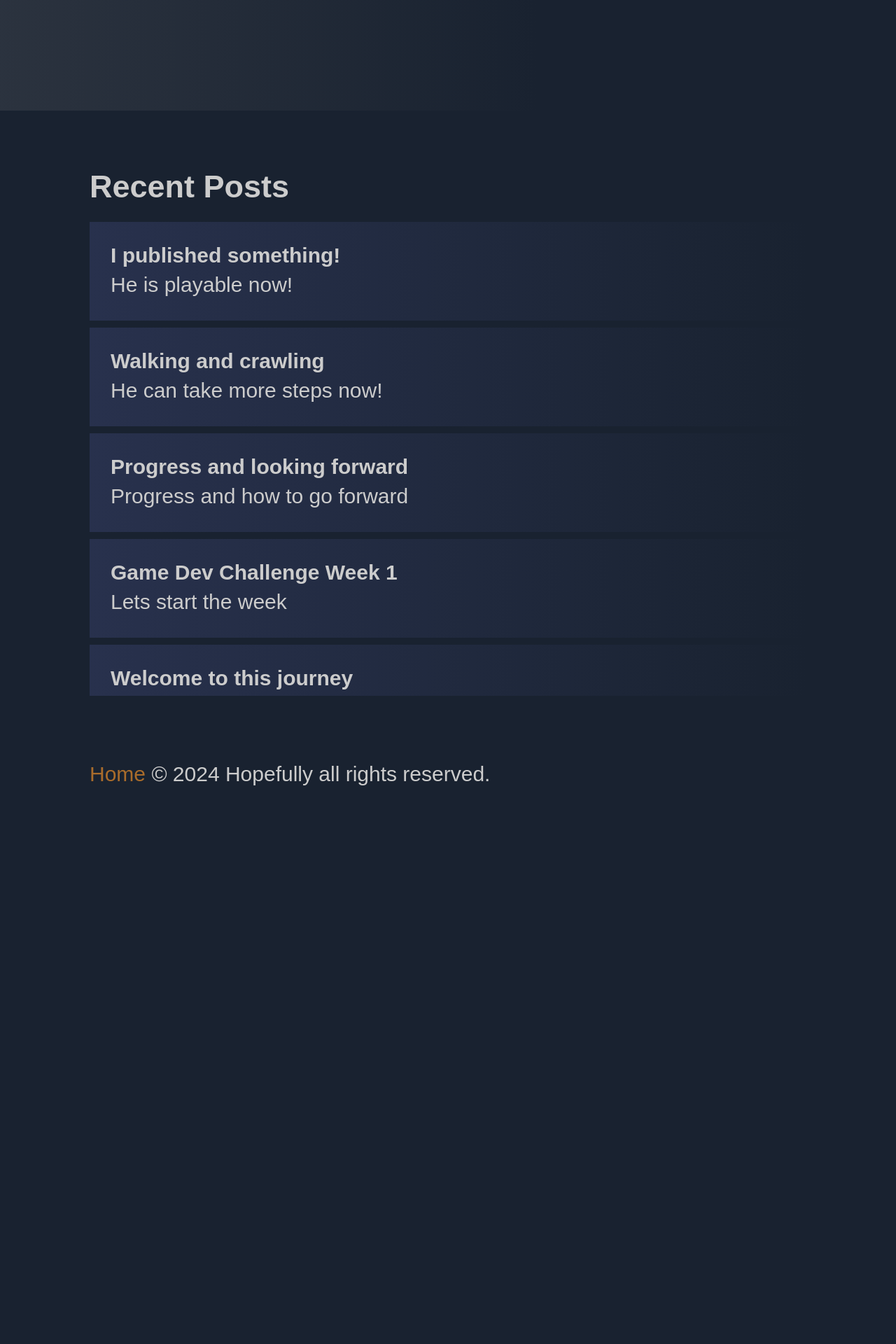
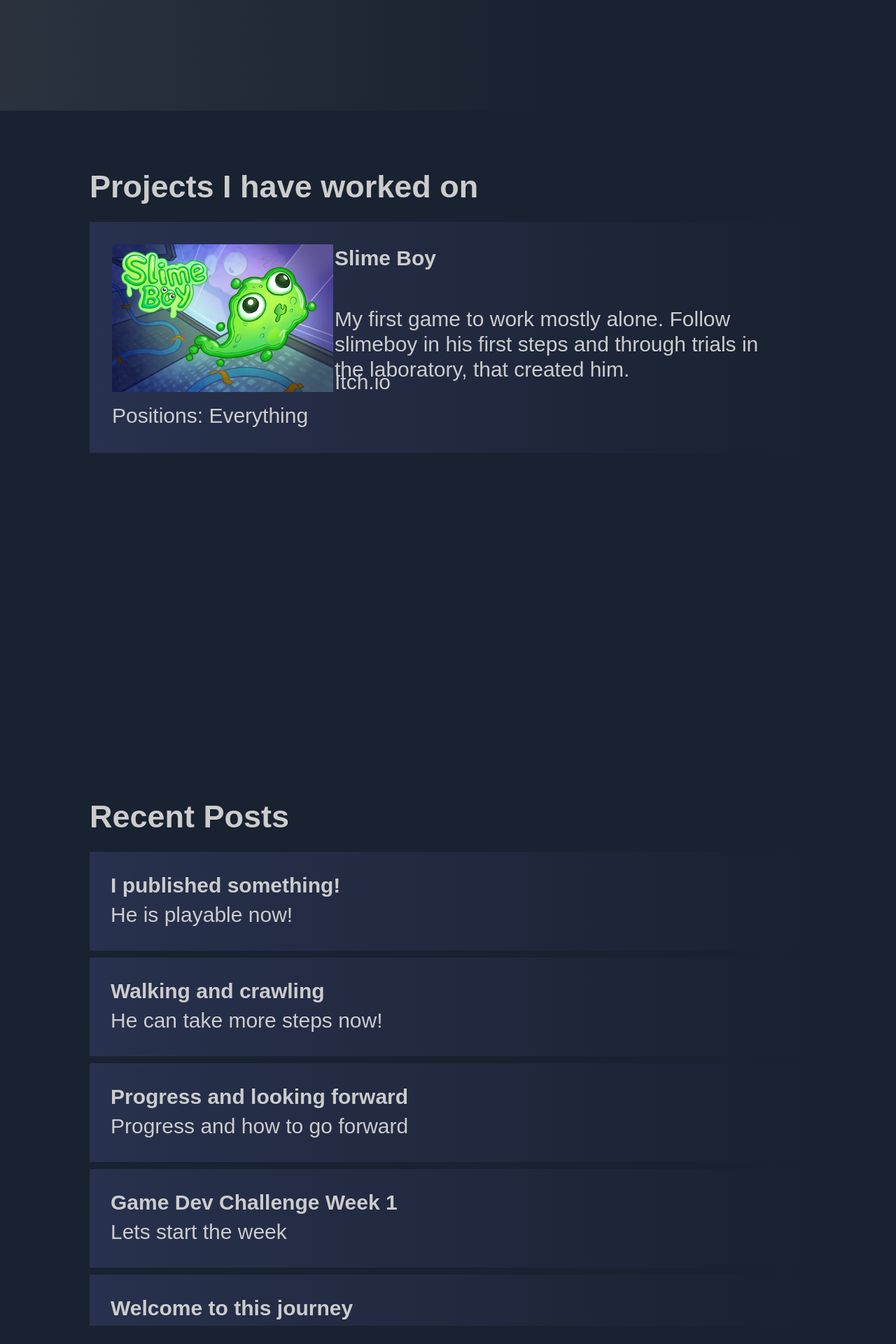
Before and after one commit to SongTedWoe/songtedwoe.github.io, a Jekyll site: the page built from index.md, in a window 1280 px wide. Shown: the part 1642-3562 px from the top of the page at 70% size. Built offline with Jekyll 4.4.1, drawn with Linux system fonts in a browser that asks for light colours; before the commit the page ends 2796 px from its top, so only the background shows below that.

Commit message:
Added Projects List

```diff
--- a/_config.yml
+++ b/_config.yml
@@ -59,3 +59,6 @@ exclude:
 #   - vendor/gems/
 #   - vendor/ruby/
   - .vscode/
+
+collections:
+  - projects
--- /dev/null
+++ b/_includes/posts.html
@@ -0,0 +1,17 @@
+<div id="posts" class="fullscreen">
+    <div class="posts-container"">
+        <h1>Recent Posts</h1>
+        <div class="posts-scroll-list nowrap">
+            <ul>
+            {% for post in site.posts %}
+                <a href="{{ post.url }}">
+                    <li>
+                        <h2>{{ post.title }}</h1>
+                        <p>{{ post.description }}</p>
+                    </li>
+                </a>
+            {% endfor %}
+            </ul>
+        </div>
+    </div>
+</div>
--- a/_includes/projects.html
+++ b/_includes/projects.html
@@ -1,15 +1,38 @@
 <div id="projects" class="fullscreen">
     <div class="projects-container"">
-        <h1>Recent Posts</h1>
-        <div class="projects-scroll-list nowrap">
+        <h1>Projects I have worked on</h1>
+        <div class="projects-scroll-list">
             <ul>
-            {% for post in site.posts %}
-                <a href="{{ post.url }}">
-                    <li>
-                        <h2>{{ post.title }}</h1>
-                        <p>{{ post.description }}</p>
-                    </li>
-                </a>
+            {% for project in site.projects %}
+                <li>
+                    <table>
+                        <tr>
+                            <td>
+                                <img class="project-thumbnail" src="{{ project.thumbnail }}">
+                                </img>
+                            </td>
+                            <td>
+                                <h2>{{ project.title }}</h2>
+                                <p>{{ project.content }}</p>
+                                <p>
+                                    {% if project.itch %}
+                                        <a href="{{ project.itch }}">Itch.io</a>
+                                    {% endif %}
+                                    {% if project.steam %}
+                                        <a href="{{ project.steam }}">Steam</a>
+                                    {% endif %}
+                                </p>
+                            </td>
+                        </tr>
+                        {% if project.positions %}
+                        <tr>
+                            <td>
+                                <p>Positions: {{ project.positions }}</p>
+                            </td>
+                        </tr>
+                        {% endif %}
+                    </table>
+                </li>
             {% endfor %}
             </ul>
         </div>
--- a/_layouts/home.html
+++ b/_layouts/home.html
@@ -10,6 +10,7 @@
     {% include frontpage.html %}
     {% include aboutme.html %}
     {% include projects.html %}
+    {% include posts.html %}
         <div class="footer-container">
             {% include footer.html %}
         </div>
--- a/_sass/_posts.scss
+++ b/_sass/_posts.scss
@@ -28,3 +28,73 @@
 article {
     justify-content: center;
 }
+
+.posts-container {
+    @include consistent-padding;
+    padding-left:calc(10% - 10px);
+    padding-right:calc(10% - 10px);
+    display:flex;
+    flex-direction: column;
+    position:relative;
+    min-height: 100%;
+    max-height: 100vh;
+
+    overflow: hidden;
+
+    h1 {
+        height: 5rem;
+        padding-left: 10px;
+    }
+
+    ul {
+        padding-left:10px;
+        padding-right:10px;
+    }
+}
+
+.posts-scroll-list {
+    align-items:stretch;
+    position:relative;
+    //min-height: 100%;
+    max-height: 100%;
+    max-width: 100%;
+    height: 10000px;
+    width: 100vw;
+    //border:1px solid $color-subtext;
+
+    overflow-y: auto;
+    overflow-x: hidden;
+
+    scrollbar-color: $color-background;
+
+    a{
+        color: $color-text;
+        border: none;
+    }
+}
+
+.posts-scroll-list ul{
+    list-style: none;
+}
+
+.posts-scroll-list li{
+    border-top: 5px solid $color-background;
+    border-bottom: 5px solid $color-background;
+    padding: 1rem;
+    background: linear-gradient(90deg, $color-background-projects-list, $color-background);
+    //background-color: $color-background-projects-list;
+
+    &:focus,
+    &:hover {
+        background:$color-background-projects-list;
+        transform:scale(1.01);
+    }
+}
+
+.posts-scroll-list p{
+    height: 1.5em;
+    max-width: 100%;
+    text-overflow: ellipsis;
+    white-space: nowrap;
+    overflow: hidden;
+}
--- a/_sass/_projects.scss
+++ b/_sass/_projects.scss
@@ -31,9 +31,6 @@
     width: 100vw;
     //border:1px solid $color-subtext;
 
-    overflow-y: auto;
-    overflow-x: hidden;
-
     scrollbar-color: $color-background;
 
     a{
@@ -63,7 +60,4 @@
 .projects-scroll-list p{
     height: 1.5em;
     max-width: 100%;
-    text-overflow: ellipsis;
-    white-space: nowrap;
-    overflow: hidden;
 }
```
Also changed, not shown: _projects/slimeboy.md (added, +10 -0 lines), assets/images/projects/thumbnails/slimeboy.png (added).
